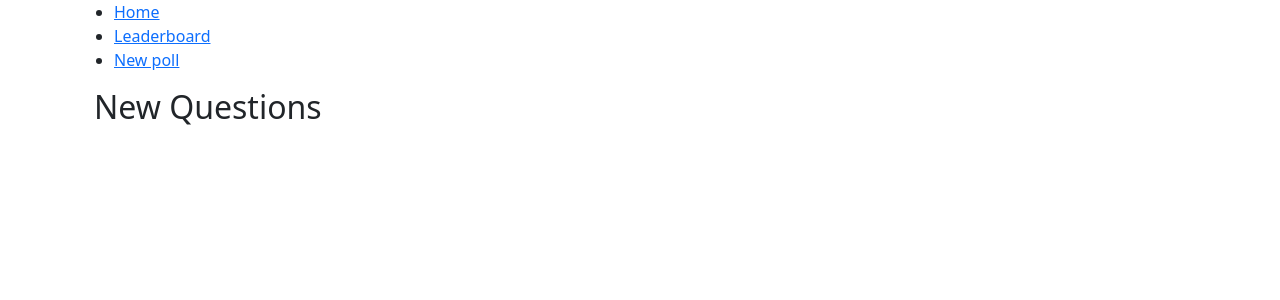
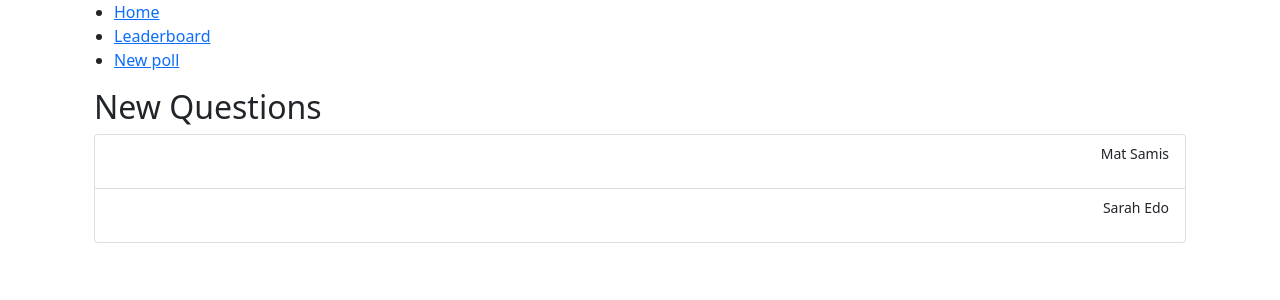
Before and after one commit to jepster/employee-polls, a React (Create React App) app: page /dashboard in a window 1280 px wide. Shown: the top 300 px of the page. Built offline with nearby package versions, Linux system fonts and the light colour scheme.

Commit message:
Able to list two polls. Why to hell only two?

```diff
--- a/src/components/App.js
+++ b/src/components/App.js
@@ -9,10 +9,8 @@ import 'bootstrap/dist/css/bootstrap.min.css';
 import NewPoll from "./NewPoll";
 
 const App = ({dispatch}) => {
+  dispatch(handleInitialData());
 
-  useEffect(() => {
-    dispatch(handleInitialData());
-  });
 
   return (
     <Fragment>
--- a/src/components/Dashboard.js
+++ b/src/components/Dashboard.js
@@ -19,19 +19,18 @@ export const Dashboard = (props) => {
         <div className={"row"}>
           <div className={"col-12"}>
             <ul className={"list-group"}>
-              {console.log(props.polls)}
-            {/*  {props.newPolls.map(poll => {*/}
-            {/*    return (*/}
-            {/*      <li className={"list-group-item"} key={poll.id}>*/}
-            {/*        <div className={"d-flex justify-content-between"}>*/}
-            {/*          <h5>{poll.title}</h5>*/}
-            {/*          <small>{poll.author}</small>*/}
-            {/*        </div>*/}
-            {/*        <p>{poll.question}</p>*/}
-            {/*      </li>*/}
-            {/*    )*/}
-            {/*  })*/}
-            {/*}*/}
+              {props.newPolls.map(poll => {
+                return (
+                  <li className={"list-group-item"} key={poll.id}>
+                    <div className={"d-flex justify-content-between"}>
+                      <h5>{poll.title}</h5>
+                      <small>{poll.author}</small>
+                    </div>
+                    <p>{poll.question}</p>
+                  </li>
+                )
+              })
+            }
             </ul>
           </div>
         </div>
@@ -43,7 +42,7 @@ export const Dashboard = (props) => {
 
 const mapStateToProps = ({polls}) => (
   {
-    polls: polls
+    newPolls: polls
   }
 );
 
```
